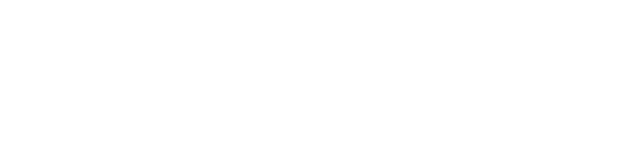
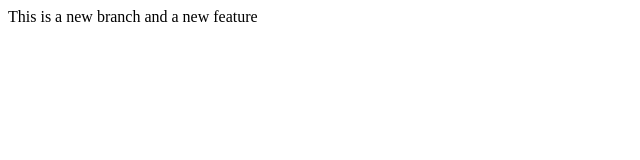
Before and after one commit to Aagam191/localrepo, a plain HTML site: page index.html in a window 1280 px wide. Shown: the whole page, without its empty margins (0-640 px from the left). Drawn offline with Linux system fonts and the light colour scheme.

Commit message:
Added new Feature

```diff
--- a/index.html
+++ b/index.html
@@ -6,6 +6,8 @@
     <title>Document</title>
 </head>
 <body>
+    This is a new branch
+    and a new feature
 
 </body>
 </html>
```
